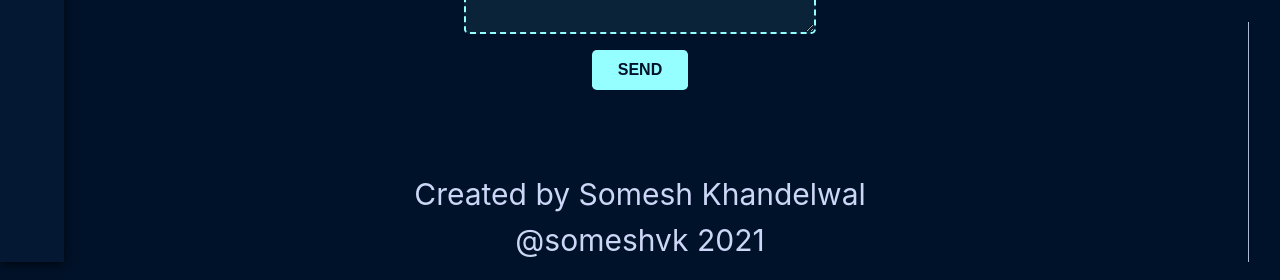
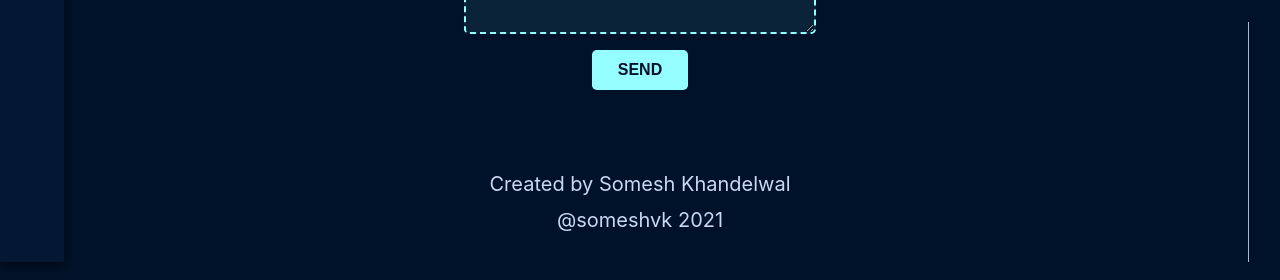
Before and after one commit to someshvk/somesh-portfolio, a React app: page /#/contact in a window 1280 px wide. Shown: the part 538-818 px from the top of the page. Built offline with nearby package versions, Linux system fonts and the light colour scheme; some packages are replaced by stand-ins of ours.

Commit message:
change font size

```diff
--- a/src/Components/Contact/contact.scss
+++ b/src/Components/Contact/contact.scss
@@ -119,7 +119,7 @@
         text-align: center;
         h3{
             color: #ccd6f6;
-            font-size: clamp(15px, 3vw, 30px);
+            font-size: clamp(15px, 3vw, 20px);
             font-weight: 400;
             line-height: 1rem;
             &:hover, &:focus{
```
Also changed, not shown: src/Components/Contact/contact.css.
